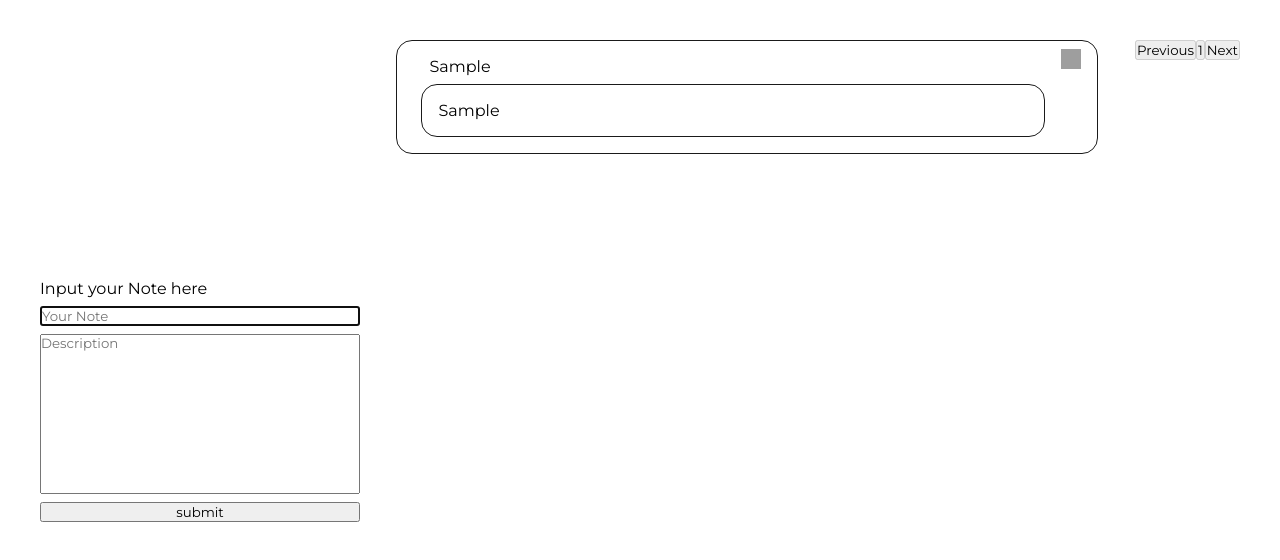
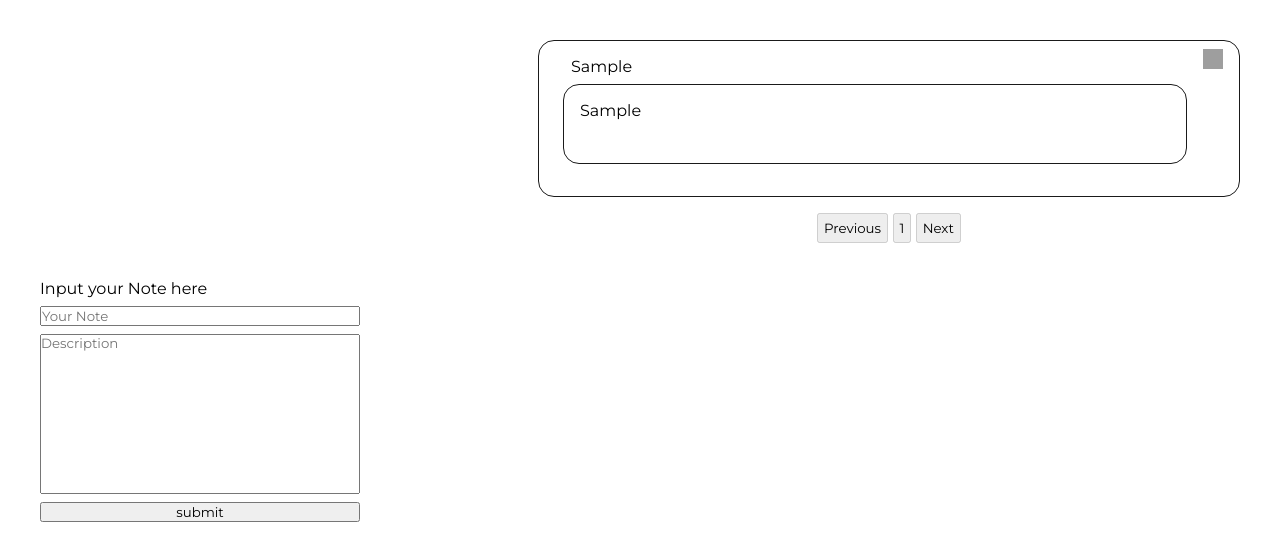
Before and after one commit to Biba4444/NoteApp, a website built with Vite: page index.html in a window 1280 px wide. Both pictures are taken after typing "Sample", "Sample" into the empty fields and a click on the button "submit". Built offline with nearby package versions, Linux system fonts and the light colour scheme; grey boxes are pictures that could not be loaded.

Commit message:
edit: css style changes && close note bug fix

```diff
--- a/index.html
+++ b/index.html
@@ -29,8 +29,10 @@
           </form>
         </section>
       </div>
-      <div id="rightContainer"></div>
-      <div id="pagination"></div>
+      <div class="notesList">
+        <div id="rightContainer"></div>
+        <div id="pagination"></div>
+      </div>
     </div>
     <script type="module" src="/src/main.ts"></script>
   </body>
--- a/src/main.ts
+++ b/src/main.ts
@@ -1,6 +1,7 @@
 import "./style.css";
 
-const notes: { title: string; description: string }[] = [];
+let notes: { id: number; title: string; description: string }[] = [];
+let nextId = 1;
 let currentPage = 1;
 const pageSize = 5;
 
@@ -40,10 +41,7 @@ const renderNotes = () => {
     const noteImage = block.querySelector<HTMLImageElement>(".noteImage");
     if (noteImage) {
       noteImage.addEventListener("click", () => {
-        const index = notes.indexOf(note);
-        if (index > -1) {
-          notes.splice(index, 1);
-        }
+        notes = notes.filter(n => n.id !== note.id);
         renderNotes();
       });
     }
@@ -108,14 +106,17 @@ if (noteSubmit && noteInput && noteDescription) {
     event.preventDefault();
 
     if (noteInput.value.length > 0 && noteDescription.value.length > 0) {
-      notes.push({
+      const newNote = {
+        id: nextId++,
         title: noteInput.value,
         description: noteDescription.value,
-      });
+      };
+
+      notes.push(newNote);
+      renderNotes();
+
       noteInput.value = "";
       noteDescription.value = "";
-      noteInput.focus();
-      renderNotes();
     } else {
       console.log("Write your note firstly");
     }
--- a/src/style.css
+++ b/src/style.css
@@ -10,6 +10,7 @@
   font-family: "Montserrat", sans-serif;
   box-sizing: border-box;
   color: var(--textColor);
+  scrollbar-width: thin;
 }
 
 #mainContainer {
@@ -40,10 +41,24 @@
   }
 }
 
+.notesList {
+  display: flex;
+  flex-direction: column;
+  gap: 1rem;
+  align-items: center;
+  #pagination {
+    display: flex;
+    gap: 0.3rem;
+    button {
+      padding: 0.3rem;
+    }
+  }
+}
+
 #rightContainer {
   display: flex;
   flex-direction: column;
-  gap: 2rem;
+  gap: 0.9rem;
   .note-block {
     display: flex;
     gap: 0.5rem;
@@ -56,6 +71,7 @@
       flex-direction: column;
       padding: 0rem 0.5rem 0rem 0.5rem;
       width: 40rem;
+      height: 8.2rem;
       p {
         padding: 0.5rem;
         word-wrap: break-word;
@@ -67,6 +83,8 @@
         padding: 1rem;
         word-wrap: break-word;
         white-space: pre-wrap;
+        height: 5rem;
+        overflow-y: scroll;
       }
     }
     .noteDiv2 {
```
